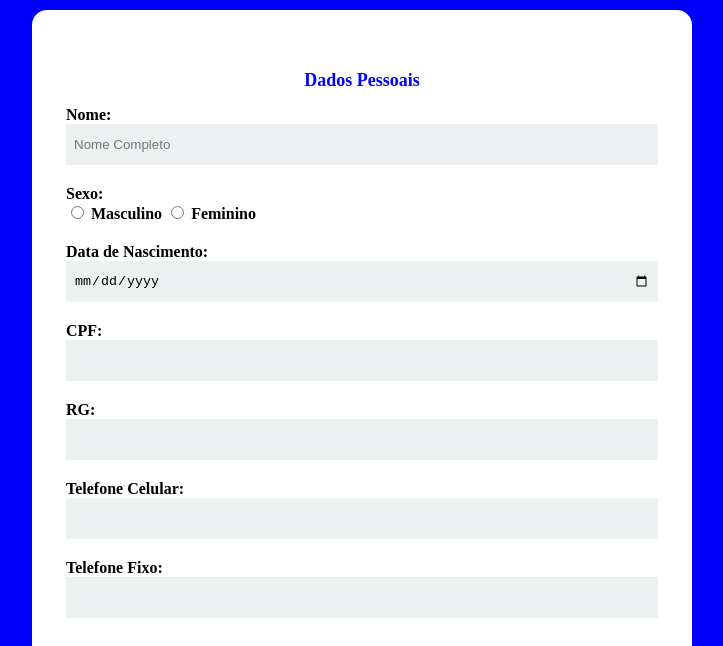
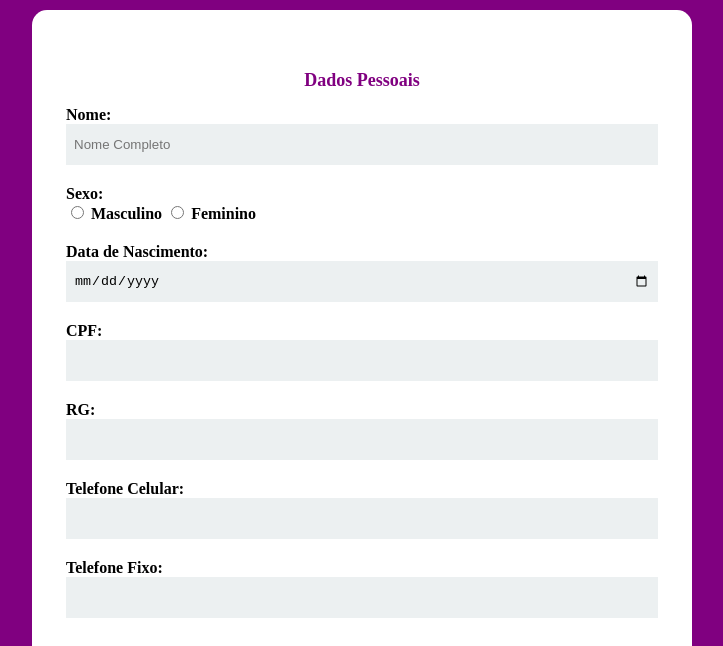
Before and after one commit to HozanaSurda/itau-formulario, a plain HTML site: page index.html in a window 1280 px wide. Shown: the part 154-800 px from the top of the page, without its empty margins (278-1001 px from the left). Drawn offline with Linux system fonts and the light colour scheme.

Commit message:
add cor linda

```diff
--- a/estilo.css
+++ b/estilo.css
@@ -1,5 +1,5 @@
 :root {
-	--corPrimaria: blue;
+	--corPrimaria: purple;
 	--corSecundaria: white;
 	--corCampos: #ecf0f1;
 }
```
